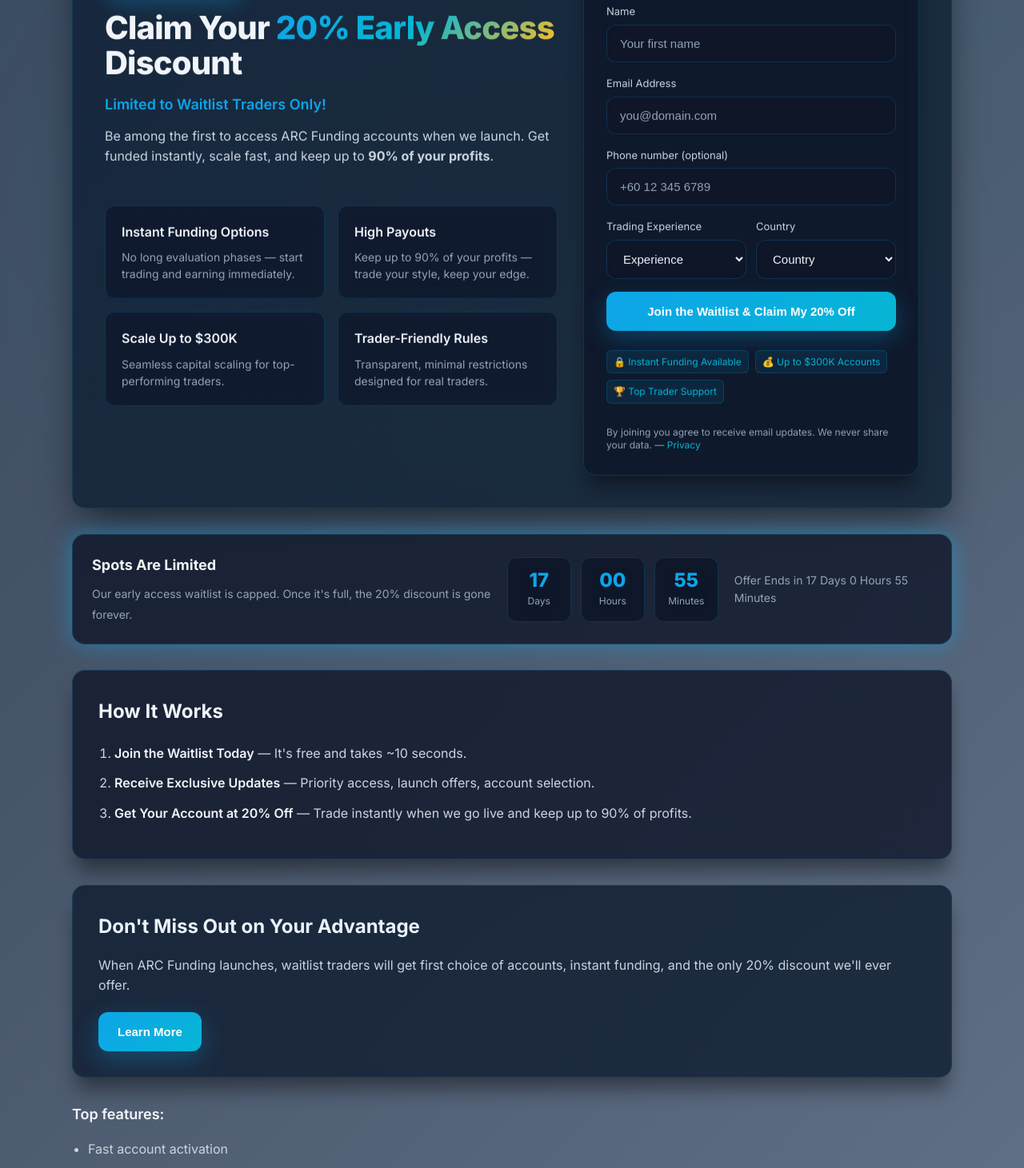
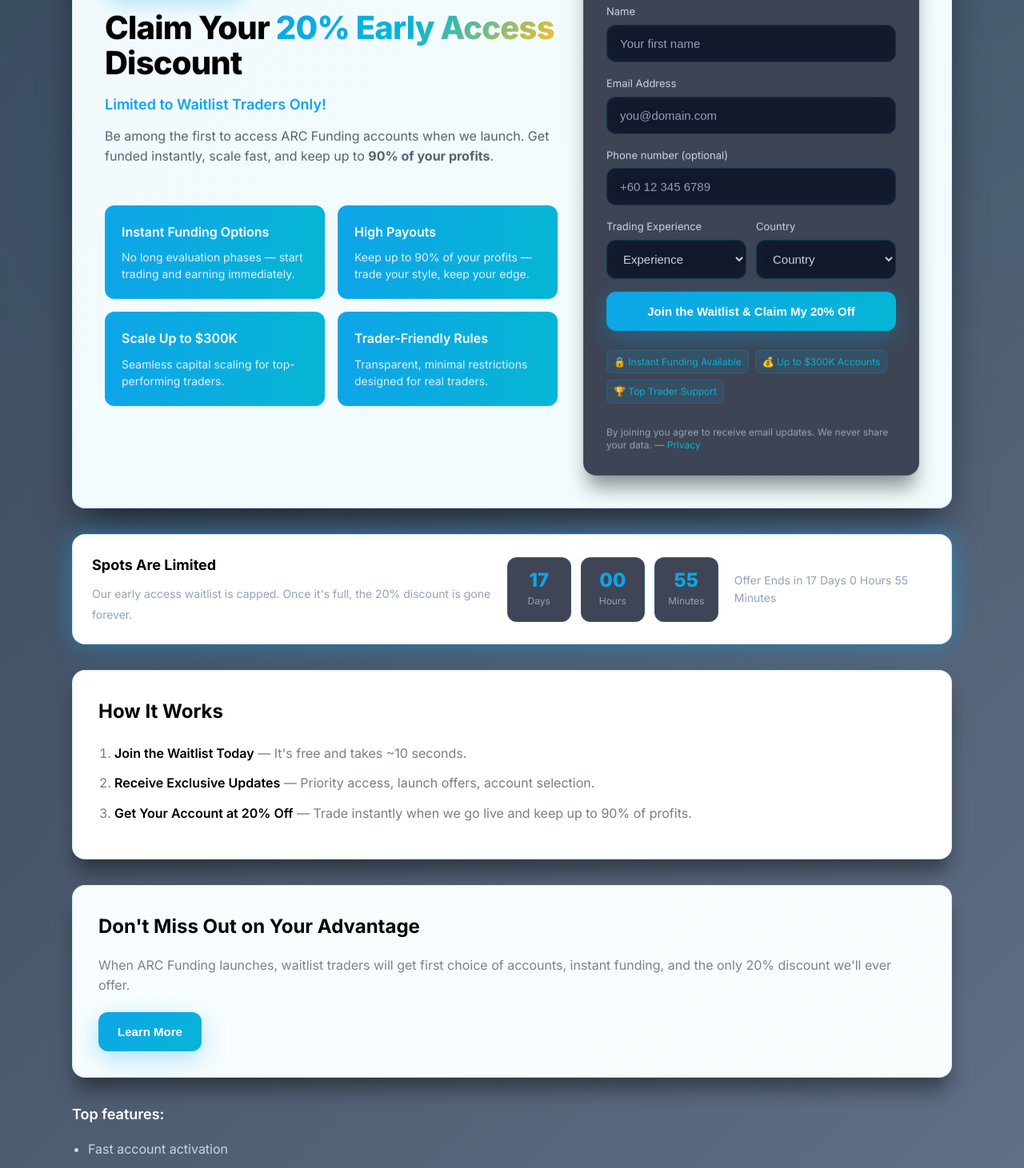
Before and after one commit to Harryupthere/arc-vercel-waitlist, a React (Vite) app: page /waitlist in a window 1280 px wide. Shown: the part 200-1661 px from the top of the page at 80% size. Built offline with nearby package versions, Linux system fonts and the light colour scheme.

Commit message:
latest code upadted

```diff
--- a/src/assets/scss/waitlist4.scss
+++ b/src/assets/scss/waitlist4.scss
@@ -1,14 +1,22 @@
 :root {
   --bg: #0f172a;
   --bg-secondary: #1e293b;
-  --card: rgba(15, 23, 42, 0.8);
+//  --card: rgba(15, 23, 42, 0.8);
+  --card: white;//rgba(15, 23, 42, 0.8);
+  --card-waitlist: rgba(15, 23, 42, 0.8);
+
   --card-hover: rgba(15, 23, 42, 0.9);
   --accent: #0ea5e9;
   --accent-2: #06b6d4;
   --accent-3: #fbbf24;
   --muted: #94a3b8;
-  --text-primary: #f1f5f9;
+  //--text-primary: #f1f5f9;
+  --text-primary: black;
+
   --text-secondary: #cbd5e1;
+  --text-third: #556272;
+
+
   --glass: rgba(14, 165, 233, 0.1);
   --glass-border: rgba(14, 165, 233, 0.2);
   --success: #10b981;
@@ -181,7 +189,7 @@
 
 .subtitle {
   margin: 0 0 24px 0;
-  color: var(--text-secondary);
+  color: var(--text-third);
   font-size: 16px;
   line-height: 1.6;
 }
@@ -195,7 +203,9 @@
 }
 
 .feature {
-  background: rgba(15, 23, 42, 0.6);
+  //background: #21b9ff;//rgba(15, 23, 42, 0.6);
+  background: linear-gradient(90deg, var(--accent), var(--accent-2));
+
   backdrop-filter: blur(10px);
   padding: 20px;
   border-radius: 12px;
@@ -230,20 +240,22 @@
     margin: 0 0 8px 0;
     font-size: 16px;
     font-weight: 600;
-    color: var(--text-primary);
+    color:white;// var(--text-primary);
   }
 
   p {
     margin: 0;
     font-size: 14px;
-    color: var(--muted);
+    //color: var(--muted);
     line-height: 1.5;
   }
 }
 
 /* Waitlist Card */
 .waitlist-card {
-  background: var(--card);
+  background: var(--card-waitlist);
+ //background: white;
+
   backdrop-filter: blur(20px);
   padding: 28px;
   border-radius: var(--radius);
@@ -256,7 +268,7 @@
     margin: 0 0 8px 0;
     font-size: 20px;
     font-weight: 700;
-    color: var(--text-primary);
+    color: var(--text-secondary);
   }
 
   .small-muted {
@@ -288,7 +300,9 @@
   background: rgba(15, 23, 42, 0.8);
   backdrop-filter: blur(10px);
   border: 1px solid var(--glass-border);
-  color: var(--text-primary);
+//   color: var(--text-primary);
+  color: var(--text-secondary);
+
   font-size: 15px;
   outline: none;
   transition: all 0.3s ease;
@@ -468,7 +482,7 @@
   ol {
     margin: 0;
     padding-left: 20px;
-    color: var(--text-secondary);
+    color: rgb(120, 127, 129);//var(--text-secondary);
 
     li {
       margin-bottom: 12px;
@@ -517,7 +531,7 @@
 
   p {
     margin: 0 0 20px 0;
-    color: var(--text-secondary);
+    color: rgb(122, 132, 136);//var(--text-secondary);
     line-height: 1.6;
   }
 }
@@ -530,7 +544,7 @@
     margin: 0 0 16px 0;
     font-size: 18px;
     font-weight: 600;
-    color: var(--text-primary);
+    color: white;//var(--text-primary);
   }
 
   ul {
```
